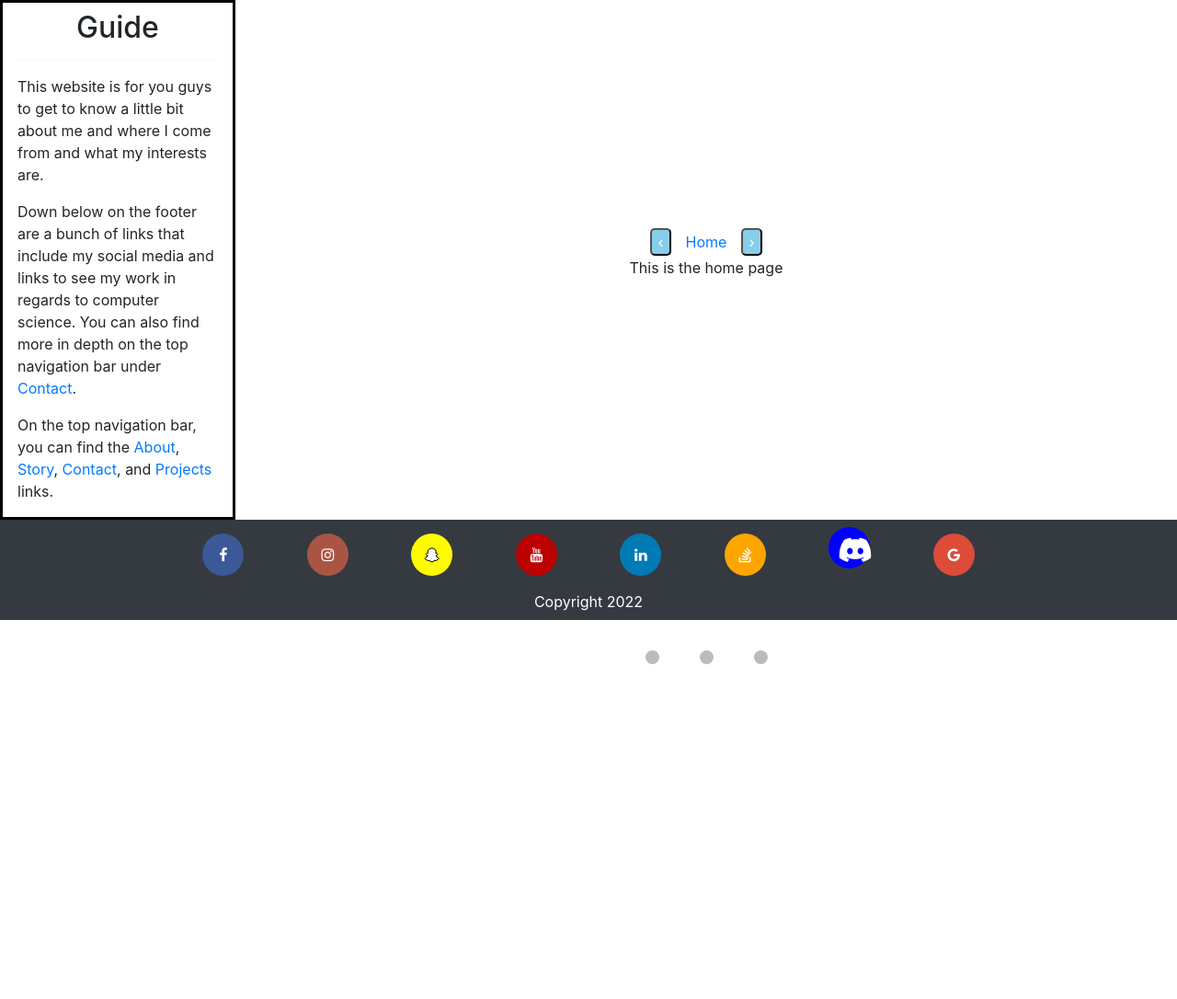
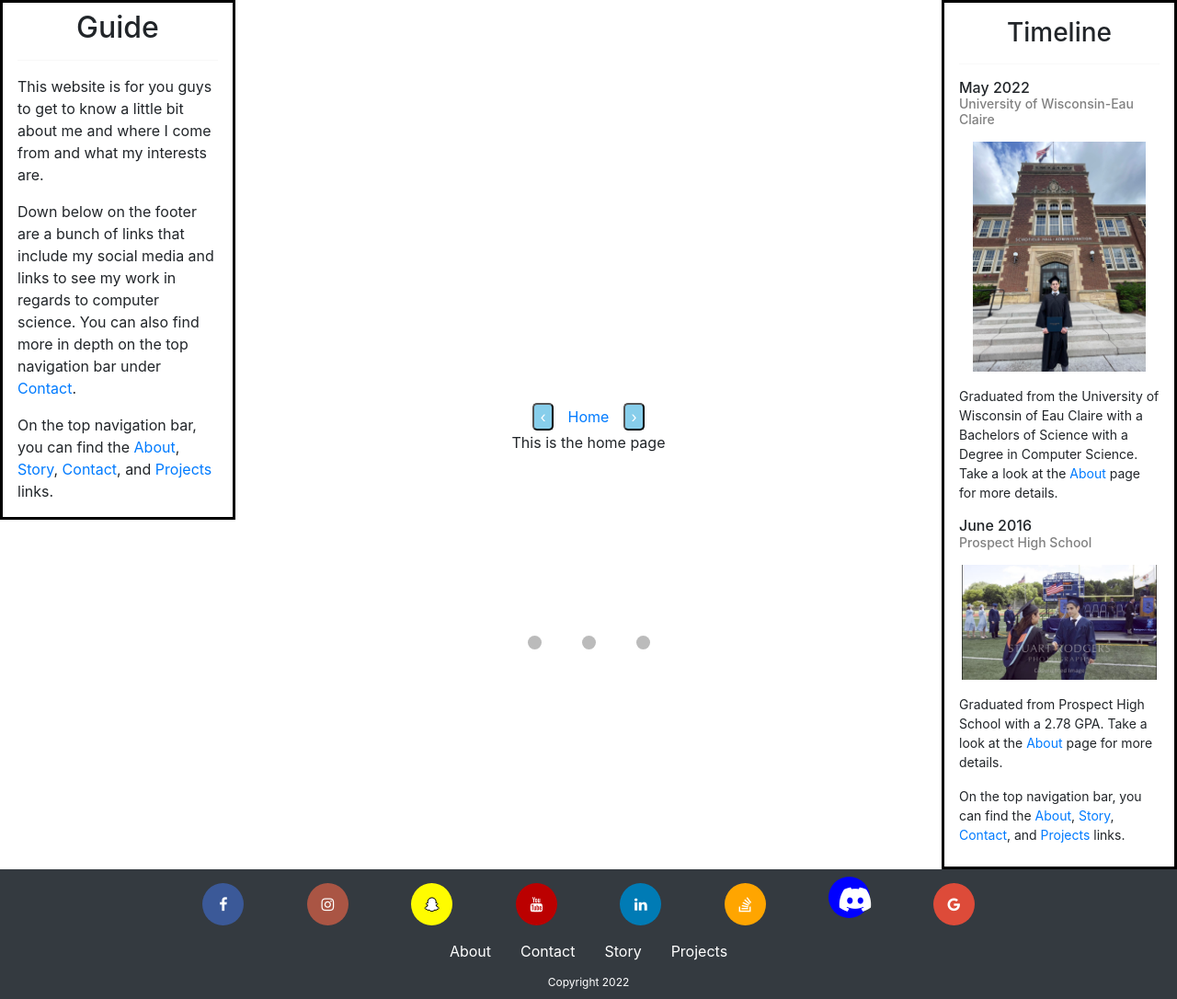
Before and after one commit to viveroa2291/adanvivero, a PHP site: page / in a window 1280 px wide. Shown: the part 56-1142 px from the top of the page at 92% size. Before the commit the page ends 778 px from the top, so only its background shows below. Run offline with PHP 8.4, Linux system fonts and the light colour scheme; some libraries are stand-ins or nearby versions.

Commit message:
Update
Added some styling on the footer. Still have some progress to make.

```diff
--- a/CSS/home.css
+++ b/CSS/home.css
@@ -14,16 +14,53 @@
     flex-direction: column;
     align-items: center;
     align-self: center;
-    width: 80%;
+    width: 60%;
 }
 .main-details {
   display: flex;
   flex-direction: row;
   align-items: center;
 }
+.right-side {
+  width: 20%;
+}
+.right-details {
+  border: solid black 3px;
+  padding: .5rem 1rem;
+}
 .helloWorld{
     text-align: center;
     margin-top: .5rem;
+}
+.header{
+    text-align: center;
+}
+.timeline-header {
+  font-size: 16px;
+}
+.timeline {
+  text-align: center;
+  margin-top: .5rem;
+}
+.timeline-under-header {
+  font-size: 14px;
+  color: gray;
+}
+.timeline-images {
+  height: 250px;
+  display: block;
+  margin-left: auto;
+  margin-right: auto;
+}
+.prospect-image {
+  height: 125px;
+  display: block;
+  margin-left: auto;
+  margin-right: auto;
+}
+.timeline-description {
+  margin-top: 1rem;
+  font-size: 14px;
 }
 a.home-links:hover {
   text-decoration: none;
@@ -62,15 +99,12 @@
     background: cornflowerblue;
     cursor: pointer;
   }
-.header{
-    text-align: center;
-}
 .dots-wrapper {
   position: absolute;
   text-align: center;
   /* transform: translateX(-50%); */
   display: flex;
-  bottom: 0;
+  bottom: 1rem;
 }
 .dot {
   cursor: pointer;
--- a/CSS/styles.css
+++ b/CSS/styles.css
@@ -1,6 +1,29 @@
 a.footer-links:hover {
     text-decoration: none;
 }
+a.footer-link:hover {
+    text-decoration: none;
+    color: white;
+  }
+a.footer-link {
+    position: relative;
+  }
+a.footer-link:before {
+      content: "";
+      position: absolute;
+      width: 100%;
+      height: 2px;
+      bottom: 0;
+      left: 0;
+      background-color: white;
+      visibility: hidden;
+      transform: scaleX(0);
+      transition: all 0.5s ease-in-out;
+  }
+a.footer-link:hover:before {
+    visibility: visible;
+    transform: scaleX(.5);
+  }
 .fa {
     padding: 15px;
     font-size: 30px;
@@ -56,6 +79,11 @@
     margin: 5px 2px;
     border-radius: 50%;
   }
+.footer-nav {
+    display: flex;
+    justify-content: center;
+    flex-direction: row;
+}
 .bottom-footer {
     position: fixed;
     bottom: 0;
@@ -65,5 +93,8 @@
     flex-direction: column;
 }
 .footer-links {
-    margin: 0 2rem 1rem 2rem;
+    margin: 0 2rem .5rem 2rem;
 }
+.copyright {
+    font-size: 12px;
+}
--- a/index.html
+++ b/index.html
@@ -59,6 +59,19 @@
                         <span class="dot" onclick="currentSlide(3)"></span>
                     </div>
             </section>
+            <section class="right-side">
+                <div class="right-details">
+                    <h3 class="timeline">Timeline</h3>
+                    <hr></hr>
+                    <h4 class="timeline-header">May 2022 <br> <p class="timeline-under-header">University of Wisconsin-Eau Claire</p></h4>
+                    <img class="timeline-images" src="images/graduation.jpeg" alt="University of Wisconsin-Eau Claire graduation picture">
+                    <p class="timeline-description">Graduated from the University of Wisconsin of Eau Claire with a Bachelors of Science with a Degree in Computer Science. Take a look at the <a href="about.html" class="home-links">About</a> page for more details.</p>
+                    <h4 class="timeline-header">June 2016 <br> <p class="timeline-under-header">Prospect High School</p></h4>
+                    <img class="prospect-image" src="images/prospect.jpeg" alt="Prospect High School graduation picture">
+                    <p class="timeline-description">Graduated from Prospect High School with a 2.78 GPA. Take a look at the <a href="about.html" class="home-links">About</a> page for more details.</p>
+                    <p class="timeline-description">On the top navigation bar, you can find the <a href="about.html" class="home-links">About</a>, <a href="story.html" class="home-links">Story</a>, <a href="contact.html" class="home-links">Contact</a>, and <a href="projects.html" class="home-links">Projects</a> links.</p>
+                </div>
+            </section>
         </div>
     </main>
     <footer class="navbar navbar-dark bg-dark bottom-footer">
@@ -72,8 +85,14 @@
             <i class="fab fa-discord footer-links"></i>
             <a href="#" class="fa fa-google footer-links"></a>
         </div>
+        <div class="footer-nav">
+            <a class="nav-link text-white footer-link" href="about.html">About</a>
+            <a class="nav-link text-white footer-link" href="contact.html" >Contact</a>
+            <a class="nav-link text-white footer-link" href="story.html" >Story</a>
+            <a class="nav-link text-white footer-link" href="projects.html">Projects</a>
+        </div>
         <div>
-            <span>Copyright <script>document.write(new Date().getFullYear());</script></span>
+            <span class="copyright">Copyright <script>document.write(new Date().getFullYear());</script></span>
         </div>
     </footer>
     <script src="home.js"></script>
```
Also changed, not shown: about.html (+8 -2 lines), contact.html (+8 -2 lines), projects.html (+8 -2 lines), story.html (+8 -2 lines), images/graduation.jpeg (added).
